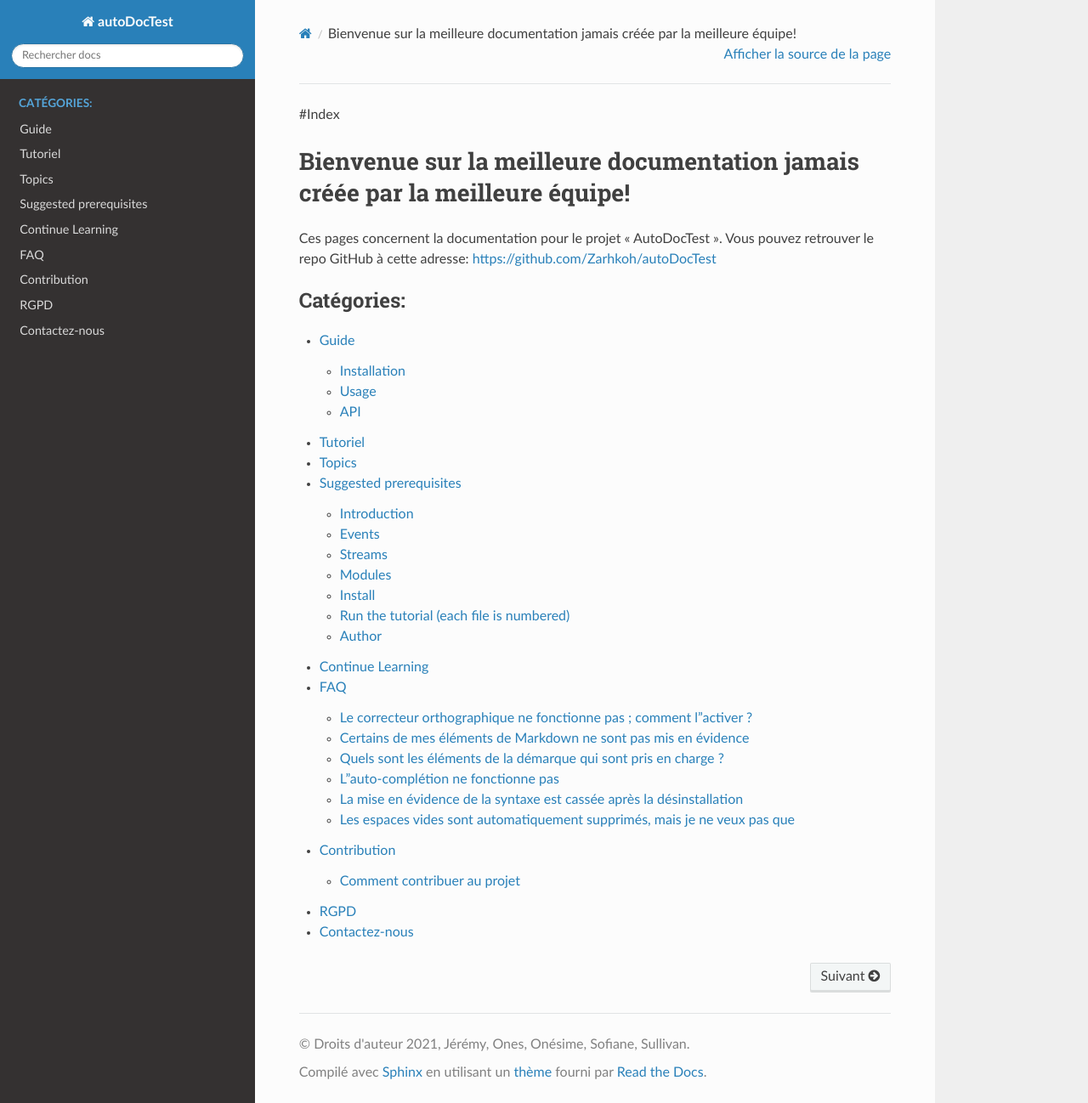
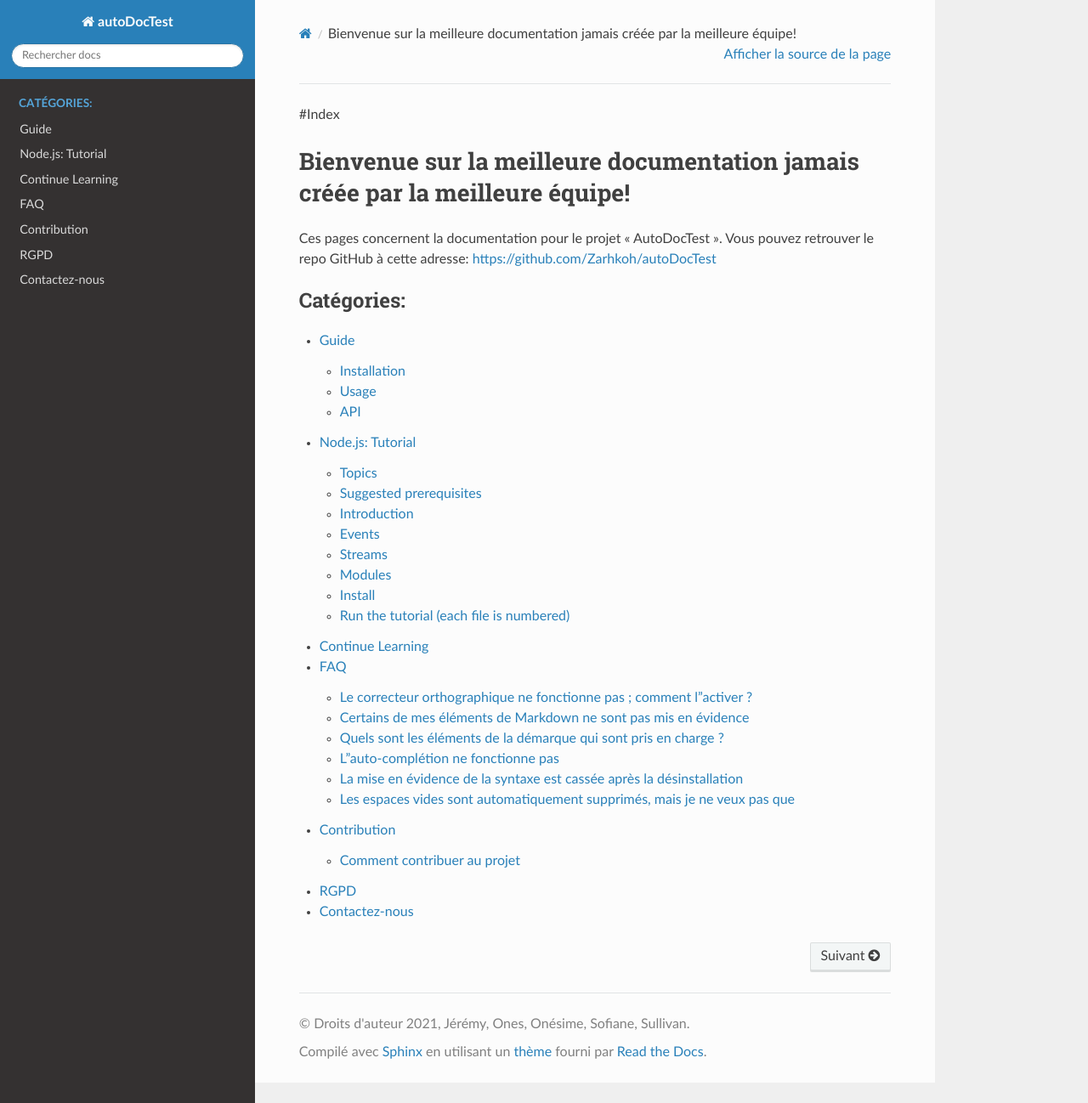
Before and after one commit to sofiane-benazzouz/autoDocTest, a Sphinx documentation site: the page built from docs/source/index.rst, in a window 1280 px wide and 1298 px high. Shown: the whole window at 85% size. Built offline with Sphinx 7.4.7 and the Read the Docs theme 2.0.0, drawn with Linux system fonts in a browser that asks for light colours.

Commit message:
Create tutoriels.md

````diff
--- a/docs/source/tutoriels.md
+++ b/docs/source/tutoriels.md
@@ -1,10 +1,10 @@
 <a name="README">[<img src="https://martinchavez.github.io/Assets/Logos/nodejsfull.svg" heigth="300px" width="300px"/>](https://nodejs.org)
 
-# Tutoriel
+# Node.js: Tutorial
 
 Use this tutorial as a guide to learn Node.js. Each unit contains an annotated lesson with working examples.
 
-Topics
+## Topics
 ================
 - Introduction
 - Events
@@ -18,12 +18,12 @@
 - Socket.io
 - Persisting Data with Redis
 
-Suggested prerequisites
+## Suggested prerequisites
 ====================
 <a name="README">[<img src="https://martinchavez.github.io/Assets/Logos/javascript.svg" width="50px" height="50px" />]</a>
 
 ## Introduction
-
+====================
 ```Javascript
 /*
  Node.js
@@ -83,7 +83,7 @@
 ```
 
 ## Events
-
+====================
 ```Javascript
 /* Events
 
@@ -118,7 +118,7 @@
 ```
 
 ## Streams
-
+====================
 ```Javascript
 /* Streams
 
@@ -181,7 +181,7 @@
 ```
 
 ## Modules
-
+====================
 ```Javascript
 /*
 Modules:
@@ -209,13 +209,13 @@
 */
 ```
 ## Install
-
+====================
 ```Terminal
 npm install
 ```
 
 ## Run the tutorial (each file is numbered)
-
+====================
 ```Terminal
 node '01 - Introduction.js'
 ```
@@ -226,7 +226,7 @@
 node '03 - Streams.js'
 ```
 
-## Author
+### Author
 
 **[soso]**
 
````
